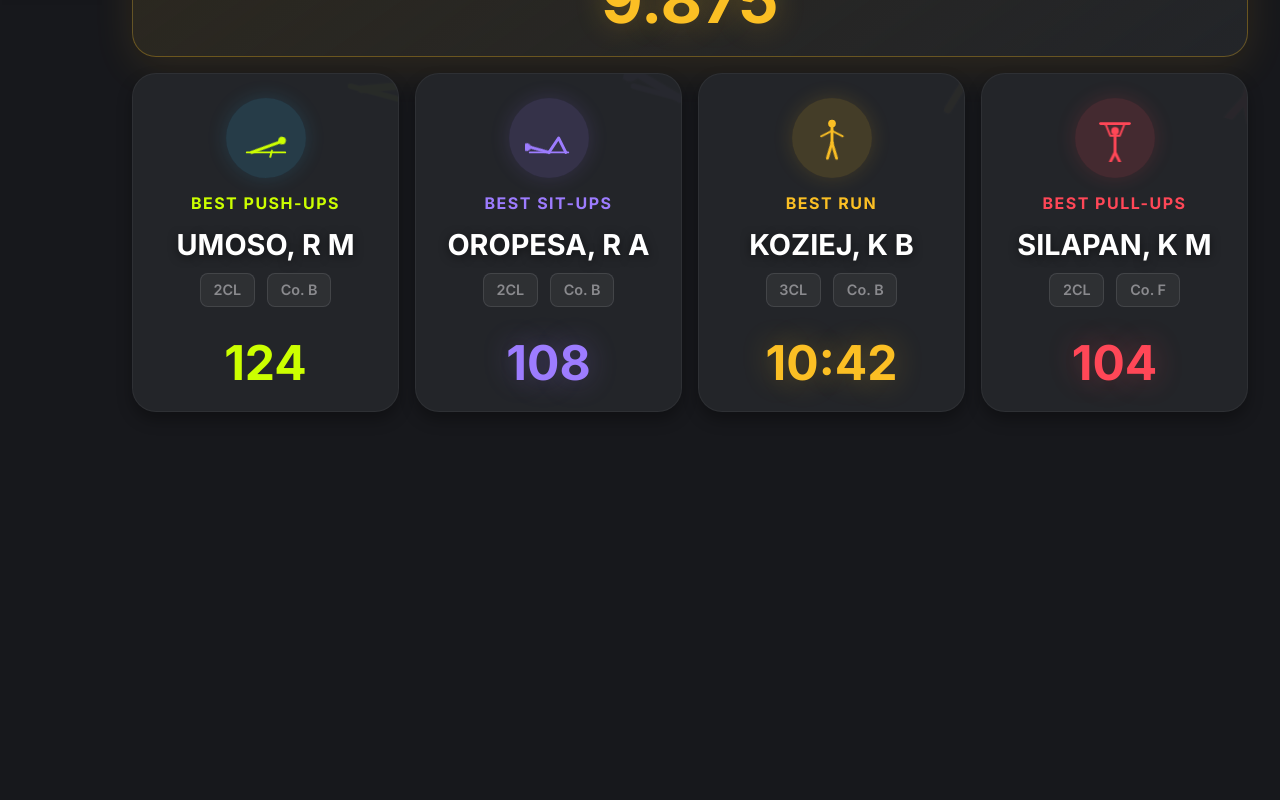
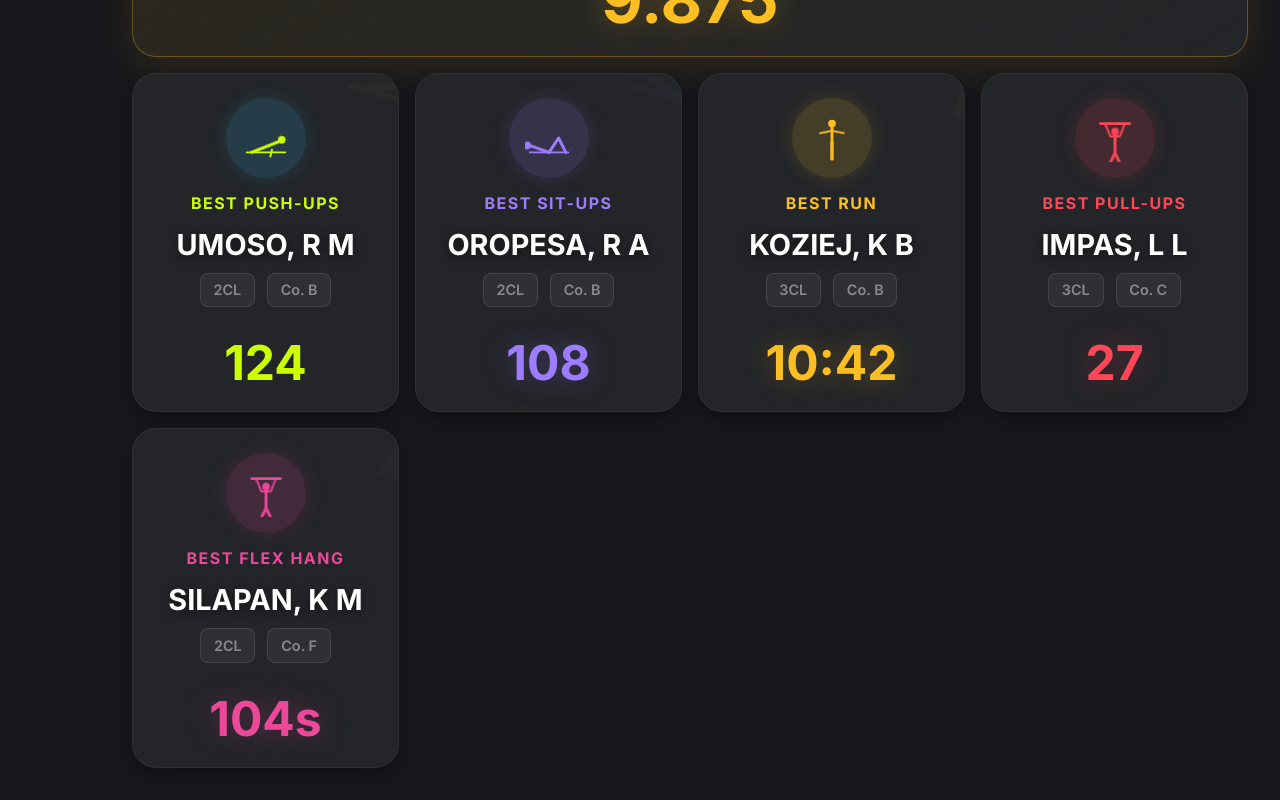
Before and after one commit to cdtpalers/athletic-ccafp, a React (Vite) app: page / in a window 1280 px wide. Shown: the part 825-1625 px from the top of the page. Before the commit the page ends 1269 px from the top, so only its background shows below. Built offline with nearby package versions, Linux system fonts and the light colour scheme.

Commit message:
UI: Separate Pull-ups and Flex-arm hang in Hall of Fame

```diff
--- a/src/pages/Dashboard.jsx
+++ b/src/pages/Dashboard.jsx
@@ -182,6 +182,7 @@ export default function Dashboard() {
   let topSitups = null;
   let topRun = null;
   let topPullups = null;
+  let topFlexHang = null;
 
   filteredData.forEach(d => {
     // Top Cadet
@@ -217,11 +218,17 @@ export default function Dashboard() {
       }
     }
 
-    // Top Pullups
+    // Top Pullups & Flex-arm Hang
     if (d.pullups_raw && d.pullups_raw.trim() !== '') {
       const pl = parseInt(d.pullups_raw, 10) || 0;
-      if (!topPullups || pl > (parseInt(topPullups.pullups_raw, 10) || 0)) {
-        topPullups = d;
+      if (pl <= 30) {
+        if (!topPullups || pl > (parseInt(topPullups.pullups_raw, 10) || 0)) {
+          topPullups = d;
+        }
+      } else {
+        if (!topFlexHang || pl > (parseInt(topFlexHang.pullups_raw, 10) || 0)) {
+          topFlexHang = d;
+        }
       }
     }
   });
@@ -266,6 +273,14 @@ export default function Dashboard() {
       icon: <PullupStickman color="#ff4757" />,
       color: '#ff4757',
       bg: 'rgba(255, 71, 87, 0.15)'
+    },
+    {
+      title: "Best Flex Hang",
+      cadet: topFlexHang,
+      score: topFlexHang ? `${topFlexHang.pullups_raw}s` : '—',
+      icon: <PullupStickman color="#ec4899" />,
+      color: '#ec4899',
+      bg: 'rgba(236, 72, 153, 0.15)'
     }
   ];
 
```
Also changed, not shown: 1 other file (tests, documents, lock files or other folders).
